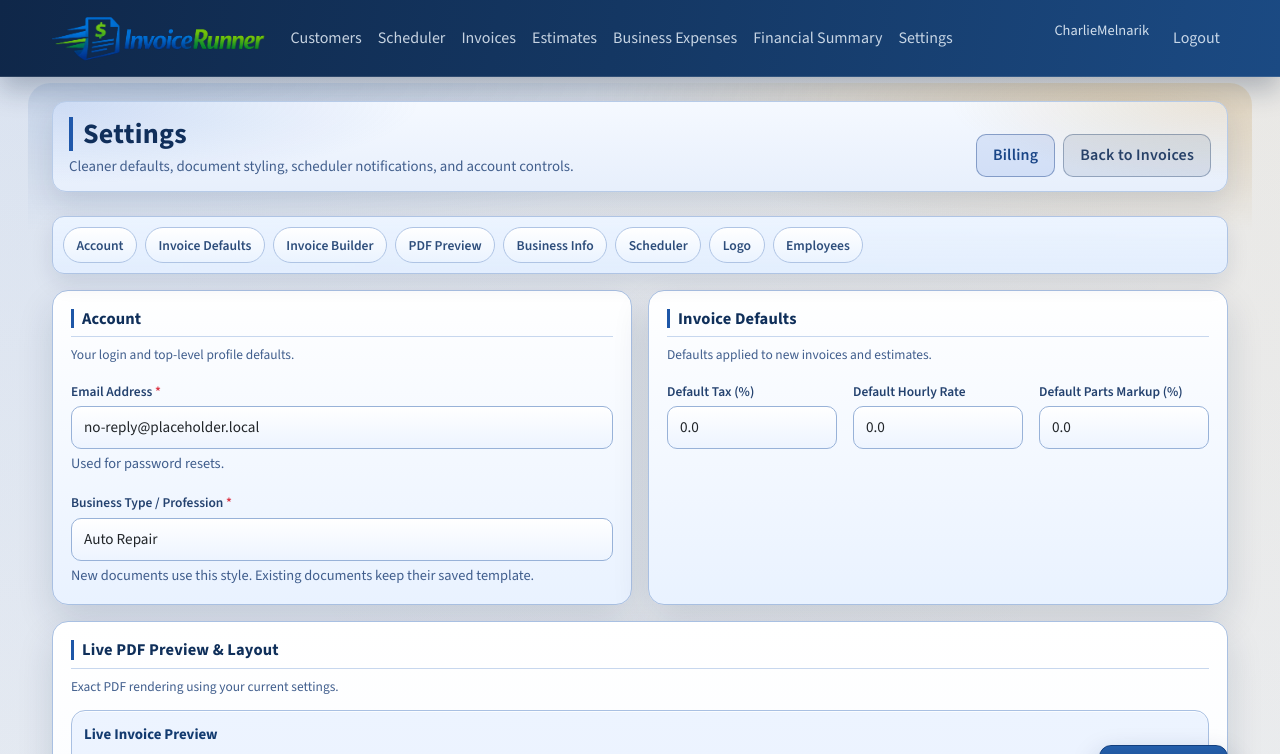
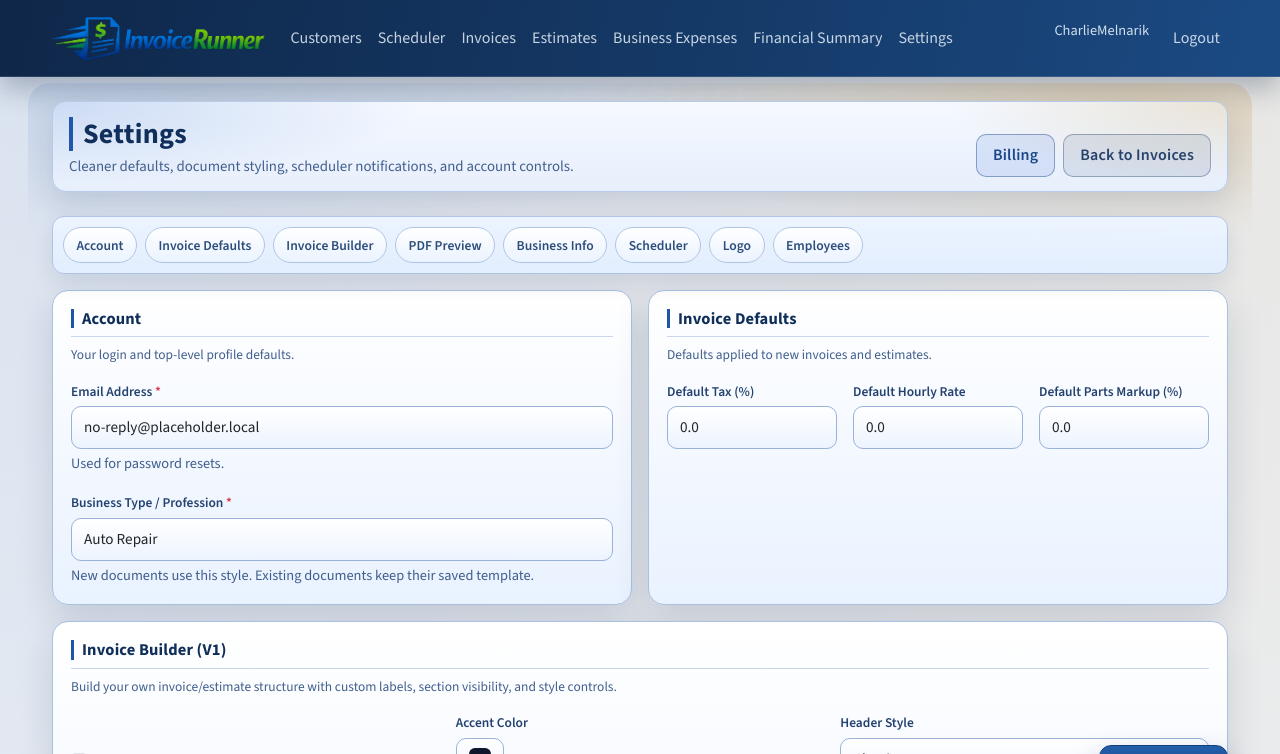
Before and after one commit to CharlieMelnarik/InvoiceWebApp, a Flask app: page /settings in a window 1280 px wide. Shown: the top 754 px of the page. Run offline with Flask 3, Linux system fonts and the light colour scheme; a user stored in the database is signed in; data comes from the database, SQL or seed files in the repository; some libraries are stand-ins or nearby versions; grey boxes are pictures that could not be loaded.

Commit message:
more bug fixing

```diff
--- a/templates/settings.html
+++ b/templates/settings.html
@@ -262,7 +262,7 @@
         </div>
       </section>
 
-      <section class="settings-card span-2" id="customProfessionCard" style="display:none;">
+      <section class="settings-card span-2" id="customProfessionCard">
         <div class="settings-card-head">
           <h5>Invoice Builder (V1)</h5>
         </div>
@@ -643,8 +643,7 @@
   const lateFeePercentWrap = document.getElementById("lateFeePercentWrap");
   function toggleCustomCard() {
     if (!templateSelect || !customCard) return;
-    const builderOn = builderEnabledToggle ? builderEnabledToggle.checked : false;
-    customCard.style.display = (templateSelect.value === "custom" || builderOn) ? "" : "none";
+    customCard.style.display = "";
   }
   function syncBuilderTemplate() {
     if (!templateSelect || !builderEnabledToggle) return;
```
